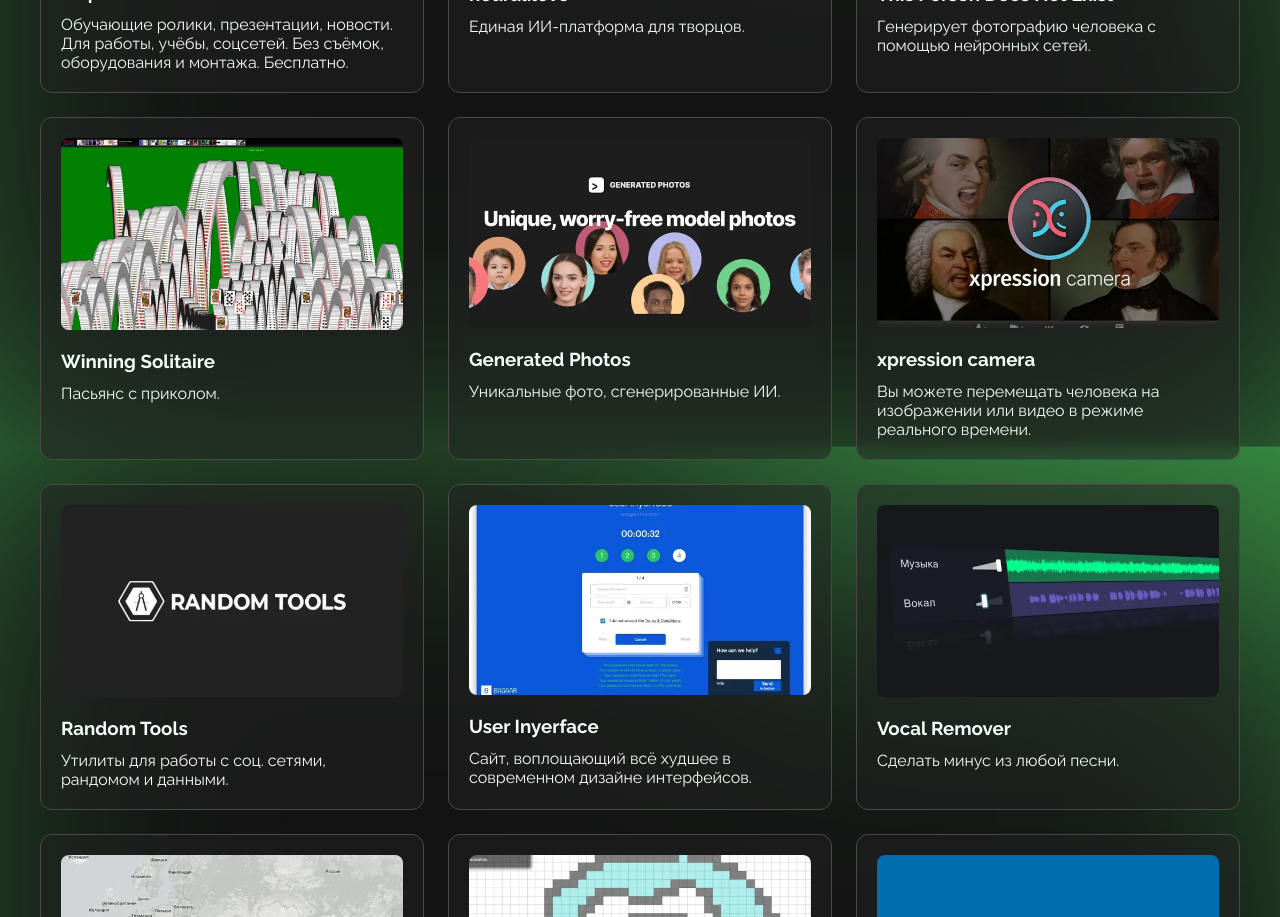
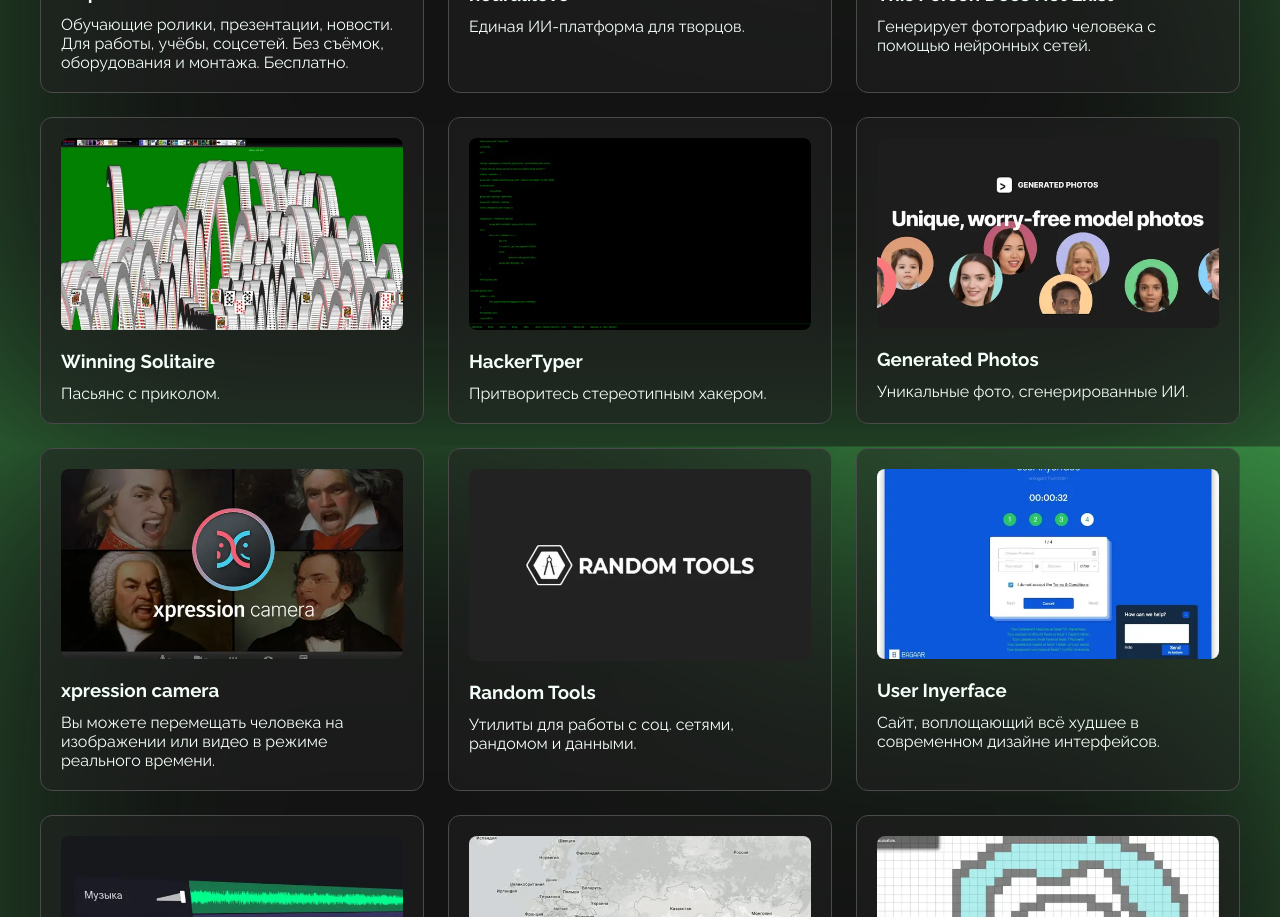
Before and after one commit to svbinf-ru/svbinf.ru, a Next.js app: page /misc/websites in a window 1280 px wide. Shown: the part 2960-3877 px from the top of the page. Built offline with nearby package versions, Linux system fonts and the light colour scheme.

Commit message:
chore(content): add hackertyper
Closes #36

```diff
--- a/content/misc/websites.ts
+++ b/content/misc/websites.ts
@@ -8,6 +8,7 @@
 import freemp3cloud from '@/assets/misc/websites/freemp3cloud.webp'
 import generatedPhotos from '@/assets/misc/websites/generated-photos.webp'
 import googleTimelapse from '@/assets/misc/websites/google-timelapse.webp'
+import hackertyper from '@/assets/misc/websites/hackertyper.webp'
 import iconbird from '@/assets/misc/websites/iconbird.webp'
 import ilovepdf from '@/assets/misc/websites/ilovepdf.webp'
 import iss from '@/assets/misc/websites/iss.webp'
@@ -197,6 +198,12 @@
         description: 'Пасьянс с приколом.',
     },
     {
+        href: 'https://hackertyper.net',
+        thumbnail: hackertyper,
+        title: 'HackerTyper',
+        description: 'Притворитесь стереотипным хакером.',
+    },
+    {
         href: 'https://generated.photos/',
         thumbnail: generatedPhotos,
         title: 'Generated Photos',
```
Also changed, not shown: assets/misc/websites/hackertyper.webp (added).
